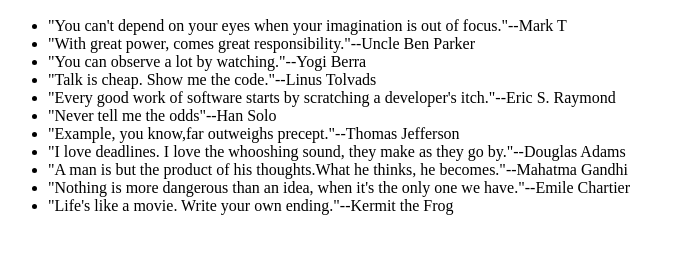
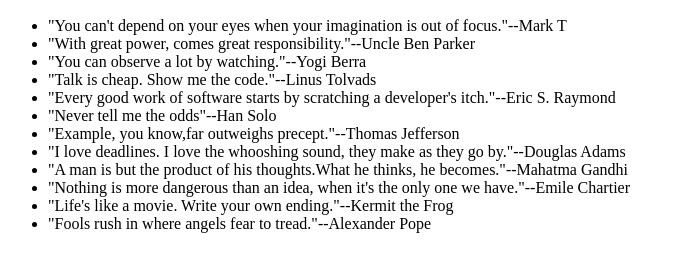
Before and after one commit to papathanast/0main_openSAP_repo, a plain HTML site: page index.html in a window 1280 px wide. Shown: the part 110-382 px from the top of the page, without its empty margins (0-683 px from the left). Drawn offline with Linux system fonts and the light colour scheme.

Commit message:
Added quote by Alexander Pope

```diff
--- a/index.html
+++ b/index.html
@@ -18,6 +18,7 @@
 			<li>"A man is but the product of his thoughts.What he thinks, he becomes."--Mahatma Gandhi</li>
 			<li>"Nothing is more dangerous than an idea, when it's the only one we have."--Emile Chartier</li>
 			<li>"Life's like a movie. Write your own ending."--Kermit the Frog</li>
+			<li>"Fools rush in where angels fear to tread."--Alexander Pope</li>
 		</ul>
 	</head>
 
```
